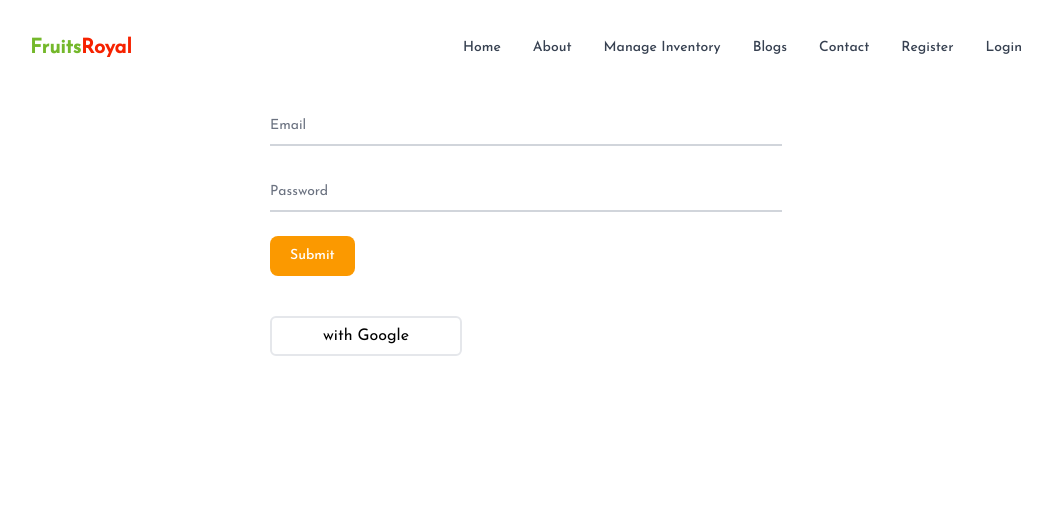
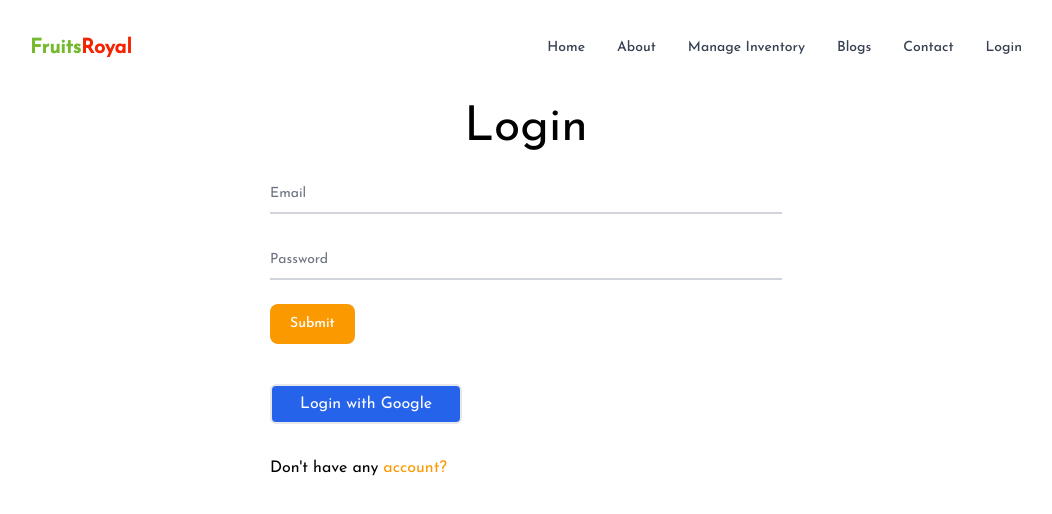
Before and after one commit to Lil-boss/fruits-royal-frontend, a React (Create React App) app: page /login in a window 1280 px wide. Shown: the top 514 px of the page, without its empty margins (114-1166 px from the left). Built offline with nearby package versions, Linux system fonts and the light colour scheme; no server answers.

Commit message:
sign out and toast added and aslo update

```diff
--- a/package.json
+++ b/package.json
@@ -13,6 +13,7 @@
     "react-dom": "^18.1.0",
     "react-firebase-hooks": "^5.0.3",
     "react-hook-form": "^7.30.0",
+    "react-hot-toast": "^2.2.0",
     "react-scripts": "5.0.1",
     "web-vitals": "^2.1.4"
   },
--- a/src/App.js
+++ b/src/App.js
@@ -11,16 +11,23 @@ import Modal from "./components/Modal/Modal"
 import MyItem from "./components/MyItem/MyItem";
 import Register from "./Pages/auth/Register/Register";
 import Login from "./Pages/auth/Login/Login";
+import RequireAuth from "./Pages/auth/RequiredAuth/RequireAuth"
+import { Toaster } from "react-hot-toast";
 
 
 function App() {
   return (
     <div>
+      <Toaster />
       <Navbar />
       <Routes>
         <Route path="/" element={<Home />} />
-        <Route path="/inventory" element={<ManageInventory />} />
-        <Route path="/inventory/:productId" element={<Modal />} />
+        <Route path="/inventory" element={<RequireAuth>
+          <ManageInventory />
+        </RequireAuth>} />
+        <Route path="/inventory/:productId" element={<RequireAuth>
+          <Modal />
+        </RequireAuth>} />
         <Route path="/about" element={<About />} />
         <Route path="/blogs" element={<Blogs />} />
         <Route path="/contact" element={<Contact />} />
--- a/src/Pages/auth/Login/Login.jsx
+++ b/src/Pages/auth/Login/Login.jsx
@@ -1,7 +1,8 @@
 import React from 'react';
 import { useSignInWithEmailAndPassword, useSignInWithGoogle } from 'react-firebase-hooks/auth';
 import { useForm } from 'react-hook-form';
-import { useLocation, useNavigate } from 'react-router-dom';
+import toast from 'react-hot-toast';
+import { Link, useLocation, useNavigate } from 'react-router-dom';
 import auth from '../../../Firebase/Firebase.init';
 import Loading from '../../Extra/Loading/Loading';
 
@@ -34,16 +35,19 @@ const Login = () => {
     }
     if (user) {
         navigate(from, { replace: true });
+        toast.success("Successfully Login", { id: "success" });
     }
     if (GoogleUser) {
         navigate(from, { replace: true });
+        toast.success("Successfully Login", { id: "success" });
     }
     if (error) {
         console.log(user);
     }
     return (
         <div>
-            <div className='w-2/5 mx-auto mt-8'>
+            <div className='w-2/5 mx-auto mt-8 '>
+                <h1 className='text-5xl text-center mb-5'>Login</h1>
                 <form onSubmit={handleSubmit(onSubmit)}>
                     <div className="relative z-0 w-full mb-6 group">
                         <input type="email" name='email' {...register("email", { required: true })} className="block py-2.5 px-0 w-full text-sm text-gray-900 bg-transparent border-0 border-b-2 border-gray-300 appearance-none dark:text-white dark:border-gray-600 dark:focus:border-blue-500 focus:outline-none focus:ring-0 focus:border-blue-600 peer" placeholder=" " required="" />
@@ -55,11 +59,12 @@ const Login = () => {
                     </div>
                     <button type="submit" className="text-white bg-[#FB9900] hover:bg-[#FB9900] focus:ring-4 focus:outline-none focus:ring-blue-300 font-medium rounded-lg text-sm w-full sm:w-auto px-5 py-2.5 text-center  dark:hover:bg-[#FB9900] ">Submit</button>
                 </form>
-                <div className='mt-10'>
-                    <button onClick={() => signInWithGoogle()} type="submit" className="w-48 h-10 rounded-md border-2">
-                        with Google
+                <div className='mt-10 '>
+                    <button onClick={() => signInWithGoogle()} type="submit" className="w-48 h-10 rounded-md border-2 bg-blue-600 text-white">
+                        Login with Google
                     </button>
                 </div>
+                <p className='mt-8'>Don't have any <Link className='text-[#FB9900]' to="/register">account?</Link></p>
             </div>
         </div>
     );
--- a/src/Pages/auth/Register/Register.jsx
+++ b/src/Pages/auth/Register/Register.jsx
@@ -3,7 +3,8 @@ import { useForm } from 'react-hook-form';
 import auth from '../../../Firebase/Firebase.init';
 import { useCreateUserWithEmailAndPassword, useSignInWithGoogle } from 'react-firebase-hooks/auth';
 import Loading from '../../Extra/Loading/Loading';
-import { useLocation, useNavigate } from 'react-router-dom';
+import { Link, useLocation, useNavigate } from 'react-router-dom';
+import toast from 'react-hot-toast';
 
 const Register = () => {
     const navigate = useNavigate();
@@ -29,9 +30,11 @@ const Register = () => {
     }
     if (GoogleUser) {
         navigate(from, { replace: true });
+        toast.success("Successfully Signed In", { id: "success" });
     }
     if (user) {
         navigate(from, { replace: true });
+        toast.success("Successfully Signed In", { id: "success" });
     }
     if (error) {
         console.log(error);
@@ -39,6 +42,7 @@ const Register = () => {
     return (
         <div>
             <div className='w-2/5 mx-auto mt-8'>
+                <h1 className='text-5xl text-center mb-5'>Register</h1>
                 <form onSubmit={handleSubmit(onSubmit)}>
                     <div className="relative z-0 w-full mb-6 group">
                         <input type="email" name='email' {...register("email", { required: true })} className="block py-2.5 px-0 w-full text-sm text-gray-900 bg-transparent border-0 border-b-2 border-gray-300 appearance-none dark:text-white dark:border-gray-600 dark:focus:border-blue-500 focus:outline-none focus:ring-0 focus:border-blue-600 peer" placeholder=" " required="" />
@@ -55,6 +59,7 @@ const Register = () => {
                         with Google
                     </button>
                 </div>
+                <p className='mt-8'>Already have an <Link className='text-[#FB9900]' to="/login">account!</Link></p>
             </div>
         </div>
     );
--- a/src/Pages/auth/RequiredAuth/RequireAuth.jsx
+++ b/src/Pages/auth/RequiredAuth/RequireAuth.jsx
@@ -1,7 +1,7 @@
 import React from 'react';
 import { useAuthState } from 'react-firebase-hooks/auth';
 import { Navigate, useLocation } from 'react-router-dom';
-import auth from '../../../firebase.init';
+import auth from '../../../Firebase/Firebase.init';
 import Loading from '../../Extra/Loading/Loading';
 function RequiredAuth({ children }) {
     const [user, loading] = useAuthState(auth);
--- a/src/components/Navbar/Navbar.jsx
+++ b/src/components/Navbar/Navbar.jsx
@@ -1,7 +1,19 @@
+import { signOut } from 'firebase/auth';
 import React from 'react';
+import { useAuthState } from 'react-firebase-hooks/auth';
+import toast from 'react-hot-toast';
 import { Link } from 'react-router-dom';
+import auth from '../../Firebase/Firebase.init';
 
 const Navbar = () => {
+    const [user, loading, error] = useAuthState(auth);
+    const logout = () => {
+        signOut(auth).then(() => {
+            toast.success('Logged out successfully', { id: 'logout' });
+        }).catch((error) => {
+            console.log(error);
+        });
+    }
     return (
         <div className='w-4/5 mx-auto sticky top-0'>
             <nav className=" border-gray-200 px-2 sm:px-4 py-2.5 rounded mt-6">
@@ -31,12 +43,12 @@ const Navbar = () => {
                             <li>
                                 <Link to="/contact" className="block py-2 pr-4 pl-3 text-gray-700 hover:bg-[#FB9900] md:hover:bg-transparent md:border-0 md:hover:text-[#FB9900] md:p-0 dark:text-gray-400 md:dark:hover:text-white dark:hover:bg-gray-700 dark:hover:text-white md:dark:hover:bg-transparent">Contact</Link>
                             </li>
-                            <li>
-                                <Link to="/register" className="block py-2 pr-4 pl-3 text-gray-700 hover:bg-[#FB9900] md:hover:bg-transparent md:border-0 md:hover:text-[#FB9900] md:p-0 dark:text-gray-400 md:dark:hover:text-white dark:hover:bg-gray-700 dark:hover:text-white md:dark:hover:bg-transparent">Register</Link>
-                            </li>
-                            <li>
+                            {user ? <li>
+                                <button onClick={logout} className="block py-2 pr-4 pl-3 text-gray-700 hover:bg-[#FB9900] md:hover:bg-transparent md:border-0 md:hover:text-[#FB9900] md:p-0 dark:text-gray-400 md:dark:hover:text-white dark:hover:bg-gray-700 dark:hover:text-white md:dark:hover:bg-transparent">Logout</button>
+                            </li> : <li>
                                 <Link to="/login" className="block py-2 pr-4 pl-3 text-gray-700 hover:bg-[#FB9900] md:hover:bg-transparent md:border-0 md:hover:text-[#FB9900] md:p-0 dark:text-gray-400 md:dark:hover:text-white dark:hover:bg-gray-700 dark:hover:text-white md:dark:hover:bg-transparent">Login</Link>
-                            </li>
+                            </li>}
+
                         </ul>
                     </div>
                 </div>
```
Also changed, not shown: 1 other file (tests, documents, lock files or other folders).
